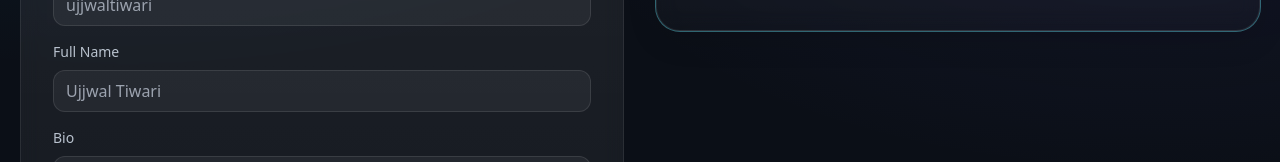
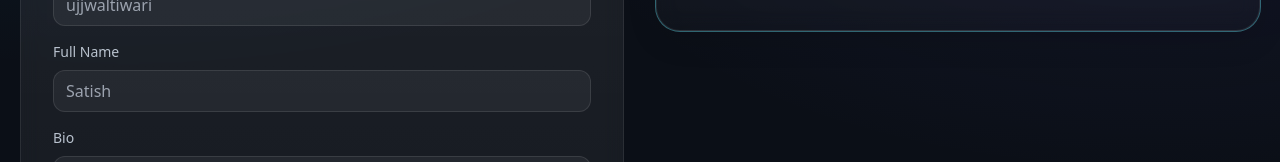
Before and after one commit to ujjwal02tiwari-rgb/StitchPF, a Next.js app: page / in a window 1280 px wide. Shown: the part 367-529 px from the top of the page. Built offline with nearby package versions, Linux system fonts and the light colour scheme; no server answers.

Commit message:
Update page.tsx

```diff
--- a/app/page.tsx
+++ b/app/page.tsx
@@ -304,7 +304,7 @@ export default function Home() {
                   name="fullName"
                   value={data.fullName}
                   onChange={onChange}
-                  placeholder="Ujjwal Tiwari"
+                  placeholder="Satish"
                   className="px-3 py-2 rounded-xl bg-white/5 border border-white/10 outline-none focus:ring-2 ring-cyan-300/50"
                 />
               </div>
```
